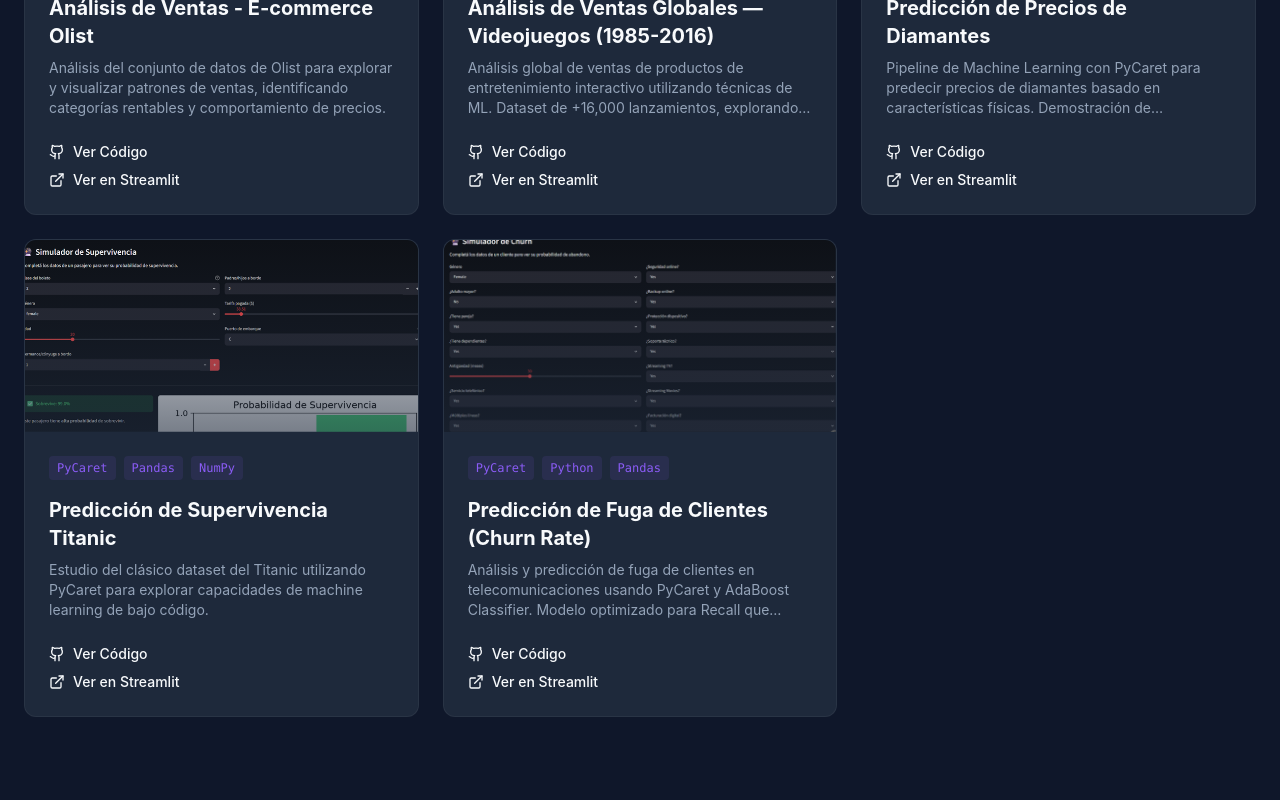
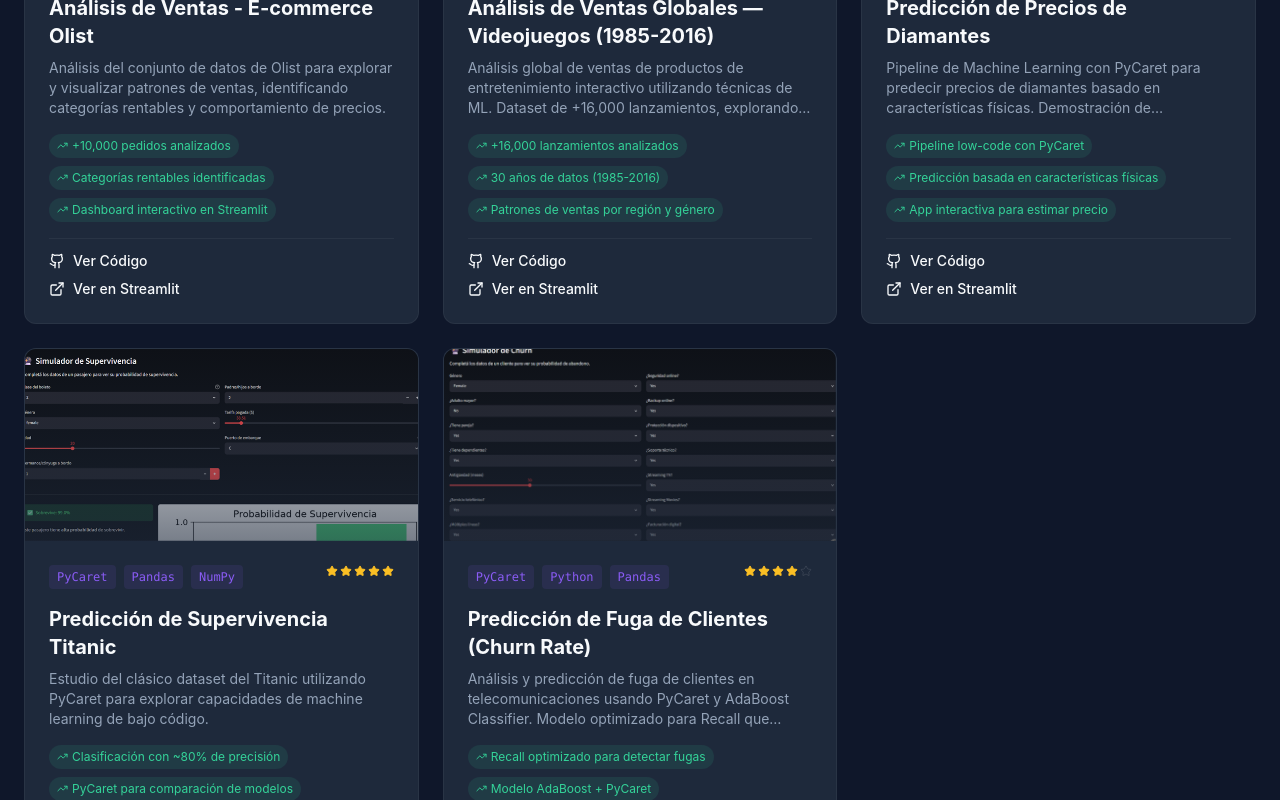
Before and after one commit to Dandlrt09/Portafolio_Personal, a React (Vite) app: page / in a window 1280 px wide. Shown: the part 2960-3760 px from the top of the page. Built offline with nearby package versions, Linux system fonts and the light colour scheme.

Commit message:
fix: normalizar español neutro y agregar métricas de proyectos

```diff
--- a/src/components/ProjectCard.jsx
+++ b/src/components/ProjectCard.jsx
@@ -1,10 +1,19 @@
 import React from 'react';
 import { motion } from 'framer-motion';
-import { Github, ExternalLink, Star, Code } from 'lucide-react';
+import { Github, ExternalLink, Star, TrendingUp } from 'lucide-react';
 import { useLanguage } from '../context/LanguageContext';
+
+const StarRating = ({ count }) => (
+    <div className="flex items-center gap-0.5">
+        {[1, 2, 3, 4, 5].map(i => (
+            <Star key={i} size={12} className={i <= count ? 'fill-amber-400 text-amber-400' : 'text-white/10'} />
+        ))}
+    </div>
+);
 
 const ProjectCard = ({ project, index }) => {
     const { t, language } = useLanguage();
+    const metrics = project.metrics?.[language] || project.metrics?.es;
 
     return (
         <motion.div
@@ -32,17 +41,30 @@
                             </span>
                         ))}
                     </div>
+                    <StarRating count={project.stars} />
                 </div>
 
                 <h3 className="text-xl font-bold mb-2 group-hover:text-primary transition-colors">
                     {project.title[language] || project.title?.es}
                 </h3>
 
-                <p className="text-text-muted text-sm mb-6 flex-grow line-clamp-3">
+                <p className="text-text-muted text-sm mb-4 flex-grow line-clamp-3">
                     {project.description[language] || project.description['es']}
                 </p>
 
-                <div className="flex flex-col gap-2 mt-auto">
+                {/* Métricas de resultado */}
+                {metrics && (
+                    <div className="flex flex-wrap gap-2 mb-4">
+                        {metrics.map((m, i) => (
+                            <span key={i} className="flex items-center gap-1 text-xs text-emerald-400 bg-emerald-400/10 px-2 py-1 rounded-full">
+                                <TrendingUp size={11} />
+                                {m}
+                            </span>
+                        ))}
+                    </div>
+                )}
+
+                <div className="flex flex-col gap-2 mt-auto pt-3 border-t border-white/5">
                     <a
                         href={project.link}
                         target="_blank"
--- a/src/data/projects.js
+++ b/src/data/projects.js
@@ -28,6 +28,7 @@
         link: "https://github.com/Dandlrt09/DataScience_Proyects/blob/main/Proyecto%201/Main.ipynb",
         streamlit: "https://e-commerce-app-project.streamlit.app",
         stars: 3,
+        metrics: { es: ["+10,000 pedidos analizados", "Categorías rentables identificadas", "Dashboard interactivo en Streamlit"], en: ["+10,000 orders analyzed", "Profitable categories identified", "Interactive Streamlit dashboard"] },
         topics: ["Data Analysis", "E-commerce"]
     },
     {
@@ -43,6 +44,7 @@
         link: "https://github.com/Dandlrt09/DataScience_Proyects/blob/main/Proyecto%202/Main.ipynb",
         streamlit: "https://videogames-analysis.streamlit.app",
         stars: 2,
+        metrics: { es: ["+16,000 lanzamientos analizados", "30 años de datos (1985-2016)", "Patrones de ventas por región y género"], en: ["+16,000 releases analyzed", "30 years of data (1985-2016)", "Sales patterns by region and genre"] },
         topics: ["Machine Learning", "Data Analysis"]
     },
     {
@@ -58,6 +60,7 @@
         link: "https://github.com/Dandlrt09/DataScience_Proyects/blob/main/Proyecto%203/Pycaret%20y%20Entrenamiento.ipynb",
         streamlit: "https://diamond-price-app.streamlit.app",
         stars: 4,
+        metrics: { es: ["Pipeline low-code con PyCaret", "Predicción basada en características físicas", "App interactiva para estimar precio"], en: ["Low-code pipeline with PyCaret", "Prediction based on physical features", "Interactive price estimation app"] },
         topics: ["PyCaret", "Prediction"]
     },
     {
@@ -73,6 +76,7 @@
         link: "https://github.com/Dandlrt09/DataScience_Proyects/blob/main/Proyecto%204/Main.ipynb",
         streamlit: "https://supervivencia-titanic.streamlit.app",
         stars: 5,
+        metrics: { es: ["Clasificación con ~80% de precisión", "PyCaret para comparación de modelos", "App funcional para probar predicciones"], en: ["~80% accuracy classification", "PyCaret for model comparison", "Functional prediction test app"] },
         topics: ["PyCaret", "Classification"]
     },
     {
@@ -88,6 +92,7 @@
         link: "https://github.com/Dandlrt09/Proyecto_Analisis-y-Prediccion-de-Fuga-de-Clientes",
         streamlit: "https://simulador-churn.streamlit.app",
         stars: 4,
+        metrics: { es: ["Recall optimizado para detectar fugas", "Modelo AdaBoost + PyCaret", "Simulador interactivo de predicción"], en: ["Recall-optimized churn detection", "AdaBoost + PyCaret model", "Interactive prediction simulator"] },
         topics: ["Machine Learning", "Classification", "Churn"]
     }
 ];
@@ -145,7 +150,7 @@
             es: {
                 problem: "Un hospital necesita responder 4 preguntas clave: ¿qué enfermedades son más frecuentes?, ¿cuáles generan más costos?, ¿qué pacientes tienen mayor riesgo de urgencias?, y ¿qué procedimientos se usan más?",
                 approach: "Proyecto de exploración: construido con Claude AI usando Chart.js para comparar cómo se siente crear dashboards interactivos fuera de Power BI. El valor está en validar si las respuestas son correctas y entender la experiencia del usuario final.",
-                insight: "Las 4 preguntas se responden con solo 4 gráficos bien elegidos. Esto demuestra que no necesitás 20 visuales para un dashboard útil — necesitás las preguntas correctas primero."
+                insight: "Las 4 preguntas se responden con solo 4 gráficos bien elegidos. Esto demuestra que no necesita 20 visuales para un dashboard útil — necesita las preguntas correctas primero."
             },
             en: {
                 problem: "A hospital needs to answer 4 key questions: what conditions are most frequent?, which generate the highest costs?, which patients have the highest emergency risk?, and which procedures are most used?",
@@ -162,14 +167,14 @@
     {
         id: 4,
         category: "data-analysis",
-        title: { es: "Datara — Analizá datos con lenguaje natural", en: "Datara — Analyze data with natural language" },
+        title: { es: "Datara — Analiza datos con lenguaje natural", en: "Datara — Analyze data with natural language" },
         description: {
             es: "App web interactiva que permite cargar archivos CSV o Excel y hacerles preguntas en español. La IA (Gemini) genera respuestas con texto, tablas y gráficos Plotly automáticamente. Incluye sandbox seguro para ejecutar código, exportación de resultados, y 145 tests automatizados.",
             en: "Interactive web app that lets you upload CSV or Excel files and ask questions in Spanish. The AI (Gemini) automatically generates responses with text, tables, and Plotly charts. Includes a secure code sandbox, result export, and 145 automated tests."
         },
         context: {
             es: {
-                problem: "Para analizar datos con IA tenés que saber programar o usar herramientas en inglés. No hay una opción simple donde subas un archivo, preguntes en español y obtengas resultados al instante sin configurar nada.",
+                problem: "Para analizar datos con IA tiene que saber programar o usar herramientas en inglés. No hay una opción simple donde subas un archivo, preguntes en español y obtengas resultados al instante sin configurar nada.",
                 approach: "App construida con Streamlit + Gemini 2.5 Flash. El usuario sube archivos, escribe preguntas en lenguaje natural, y la IA genera código Python que se ejecuta en un sandbox seguro. El resultado se muestra como texto, tabla o gráfico según lo que tenga sentido para la pregunta.",
                 insight: "El challenge no fue la IA — fue el sandbox. El código generado por la IA puede tener loops infinitos, imports peligrosos o errores de sintaxis. El verdadero trabajo fue construir un entorno de ejecución que fuera seguro pero suficientemente potente para que pandas y plotly funcionen."
             },
@@ -182,6 +187,7 @@
         tool: "Streamlit + Gemini",
         image: dataraImg,
         link: "https://github.com/Dandlrt09/Datara",
+        metrics: { es: ["145 tests automatizados", "Sandbox seguro para código IA", "Pregunta en español, obtiene resultados"], en: ["145 automated tests", "Secure AI code sandbox", "Ask in Spanish, get instant results"] },
         topics: ["Streamlit", "Gemini AI", "Python", "Natural Language", "Data Analysis"]
     },
     {
```
